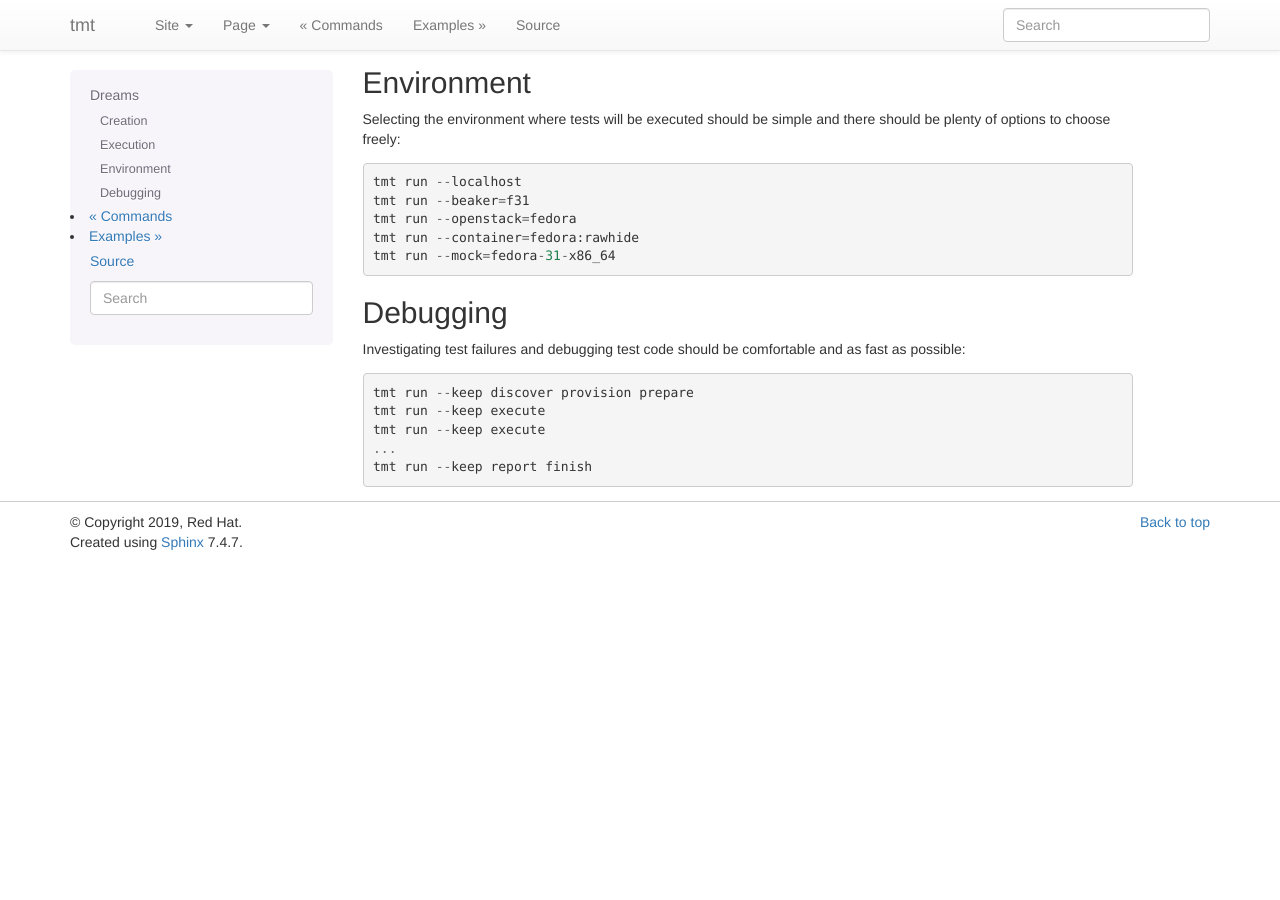
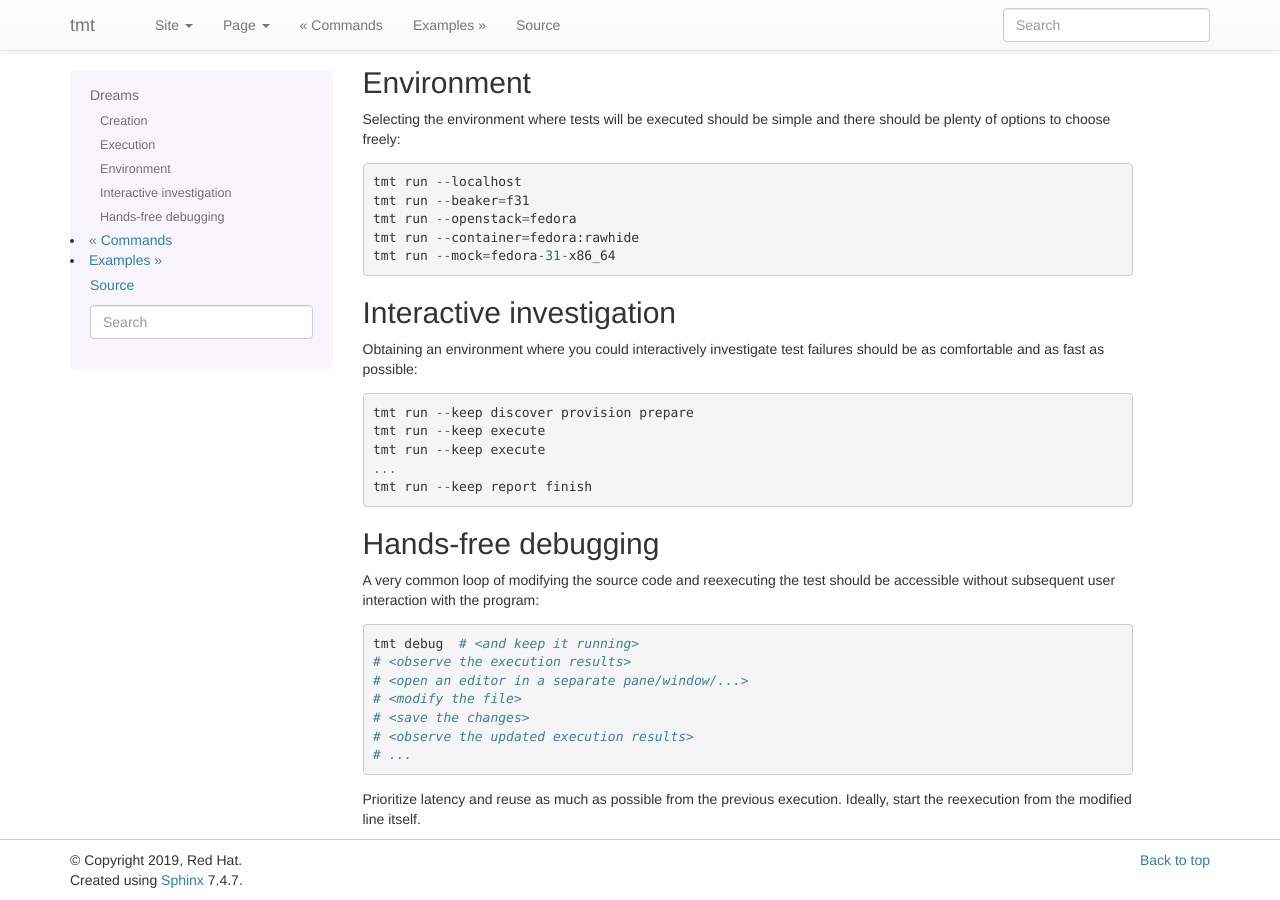
Before and after one commit to psss/did, a Sphinx documentation site: the page built from docs/dreams.rst, in a window 1280 px wide and 900 px high, scrolled down 726 px. Built offline with Sphinx 7.4.7, drawn with Linux system fonts in a browser that asks for light colours; before the commit the page ends 1288 px from its top, so only the background shows below that.

Commit message:
Propose a dream for hands-free debugging

```diff
--- a/docs/dreams.rst
+++ b/docs/dreams.rst
@@ -54,14 +54,35 @@ simple and there should be plenty of options to choose freely::
     tmt run --mock=fedora-31-x86_64
 
 
-Debugging
+Interactive investigation
 ~~~~~~~~~~~~~~~~~~~~~~~~~~~~~~~~~~~~~~~~~~~~~~~~~~~~~~~~~~~~~~~~~~
 
-Investigating test failures and debugging test code should be
-comfortable and as fast as possible::
+Obtaining an environment where you could interactively
+investigate test failures should be
+as comfortable and as fast as possible::
 
     tmt run --keep discover provision prepare
     tmt run --keep execute
     tmt run --keep execute
     ...
     tmt run --keep report finish
+
+
+Hands-free debugging
+~~~~~~~~~~~~~~~~~~~~~~~~~~~~~~~~~~~~~~~~~~~~~~~~~~~~~~~~~~~~~~~~~~
+
+A very common loop of modifying the source code
+and reexecuting the test
+should be accessible without subsequent user interaction with the program::
+
+    tmt debug  # <and keep it running>
+    # <observe the execution results>
+    # <open an editor in a separate pane/window/...>
+    # <modify the file>
+    # <save the changes>
+    # <observe the updated execution results>
+    # ...
+
+Prioritize latency
+and reuse as much as possible from the previous execution.
+Ideally, start the reexecution from the modified line itself.
```
